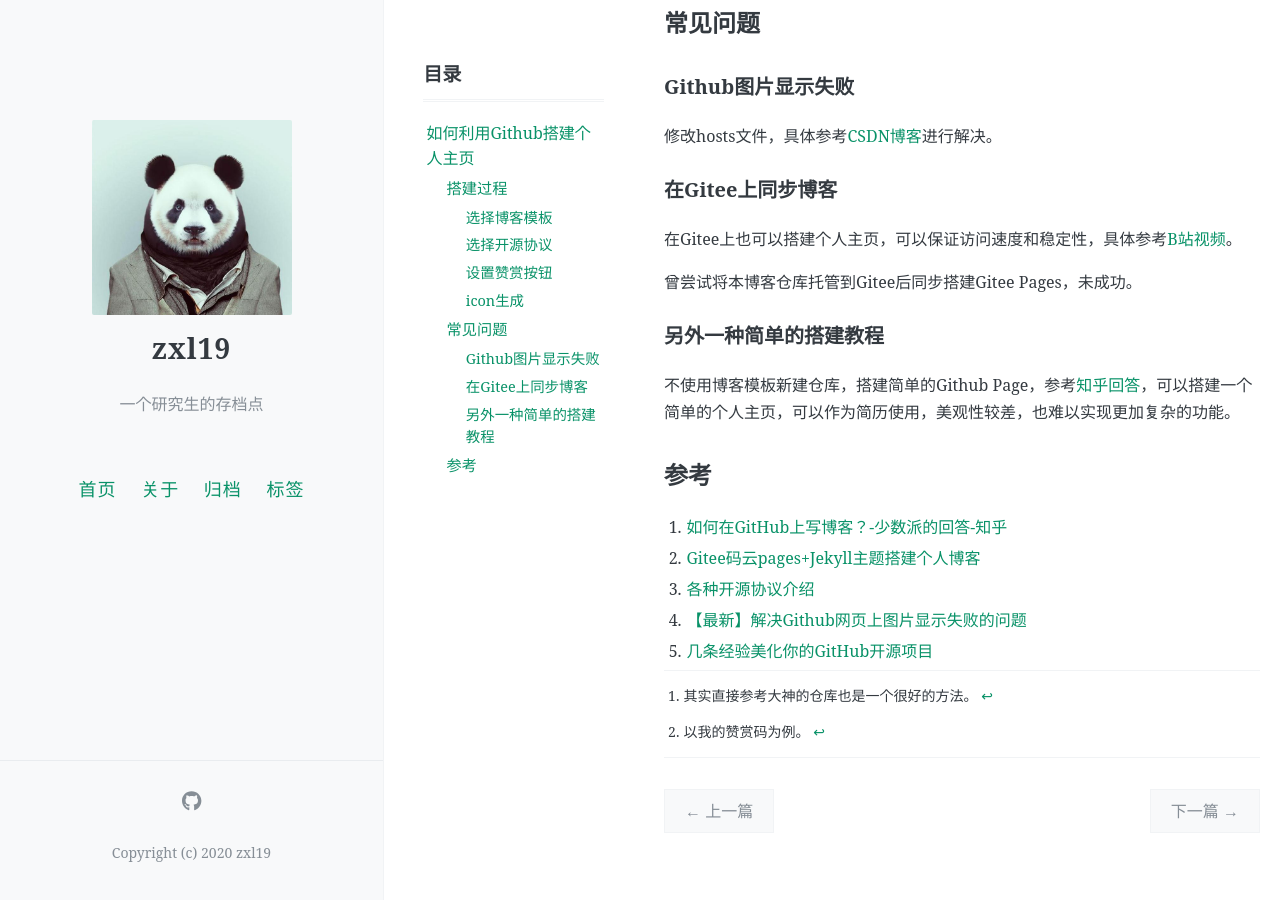
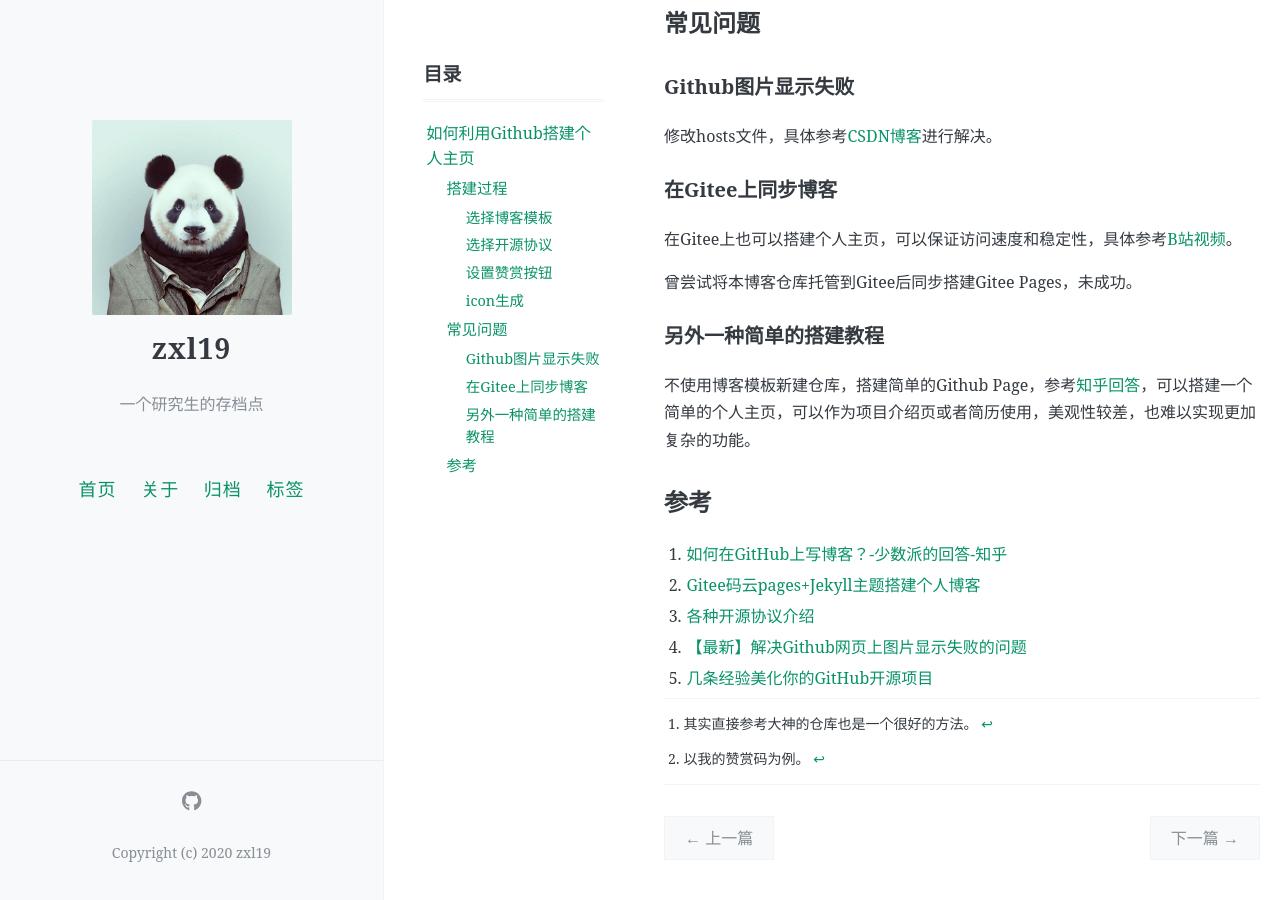
Before and after one commit to zxl19/zxl19.github.io, a Jekyll site: the page built from _posts/2020-05-05-blog-setup.md, in a window 1280 px wide and 900 px high, scrolled down 917 px. Built offline with Jekyll 4.4.1, drawn with Linux system fonts in a browser that asks for light colours; comment, search, counter and statistics services are not loaded; before the commit the page ends 1790 px from its top, so only the background shows below that.

Commit message:
Update 2020-05-05-blog-setup.md

```diff
--- a/_posts/2020-05-05-blog-setup.md
+++ b/_posts/2020-05-05-blog-setup.md
@@ -49,7 +49,7 @@ pinned: true
 
 ### 另外一种简单的搭建教程
 
-不使用博客模板新建仓库，搭建简单的Github Page，参考[知乎回答](https://www.zhihu.com/question/20962496/answer/677815713)，可以搭建一个简单的个人主页，可以作为简历使用，美观性较差，也难以实现更加复杂的功能。
+不使用博客模板新建仓库，搭建简单的Github Page，参考[知乎回答](https://www.zhihu.com/question/20962496/answer/677815713)，可以搭建一个简单的个人主页，可以作为项目介绍页或者简历使用，美观性较差，也难以实现更加复杂的功能。
 
 ## 参考
 
```
